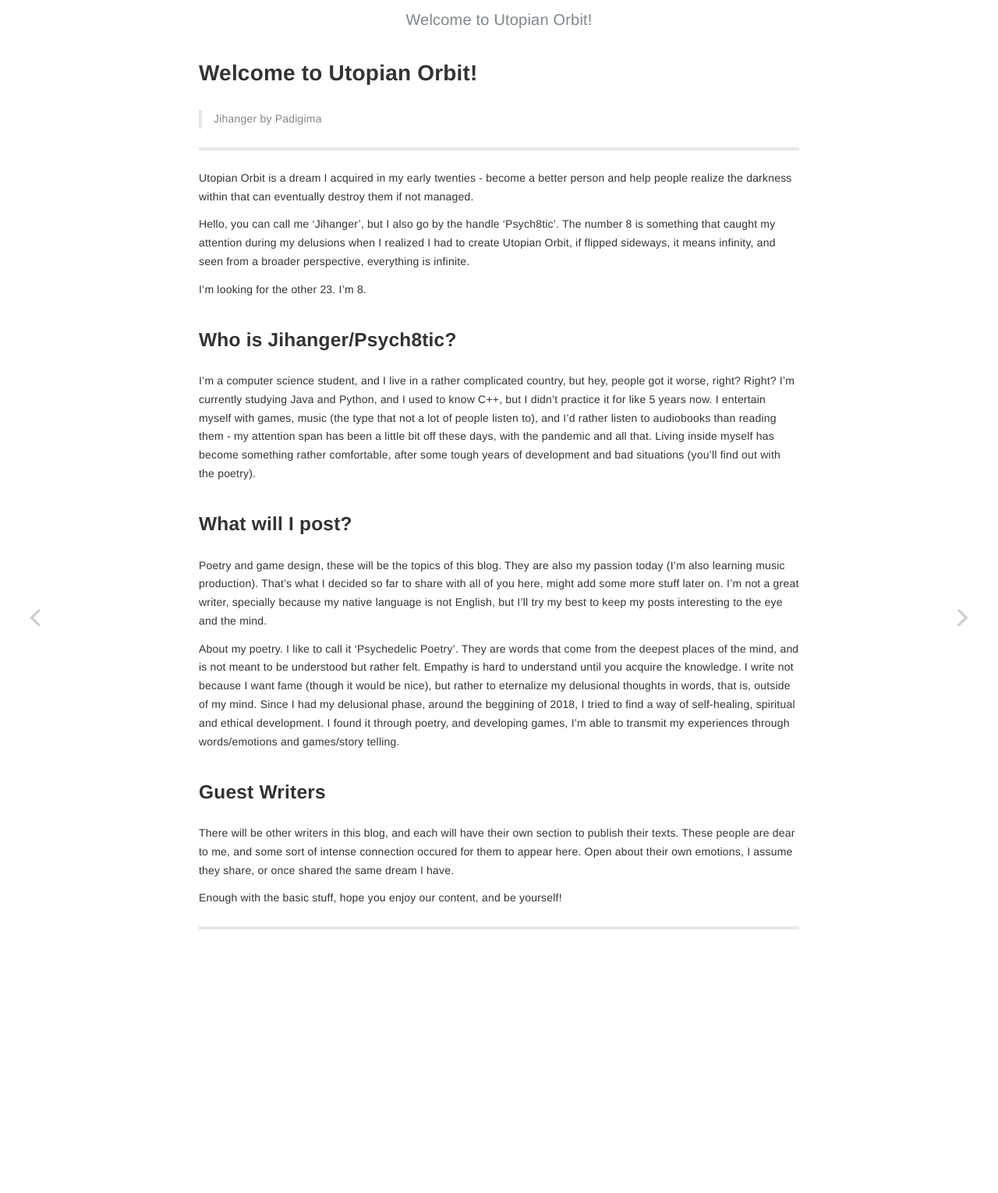
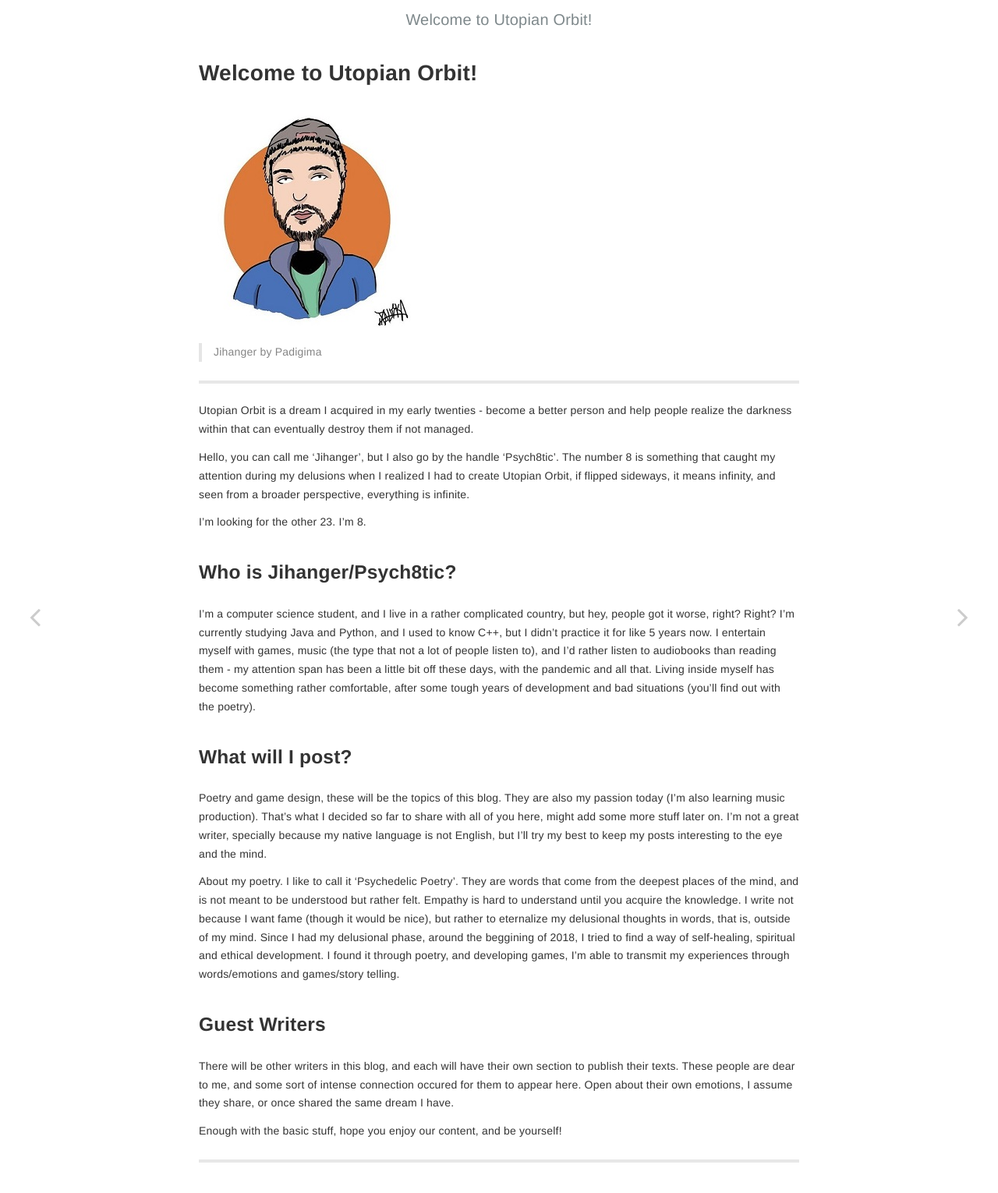
Before and after one commit to Jihanger-997/utopian_orbit_blog, a Jekyll site: the page built from _posts/2021-08-09-Welcome-To-Utopian-Orbit.markdown, in a window 1280 px wide. Shown: the whole page at 78% size. Built offline with Jekyll 4.4.1, drawn with Linux system fonts in a browser that asks for light colours.

Commit message:
added poetry,mary insta,general fixes

```diff
--- a/_posts/2021-08-09-Welcome-To-Utopian-Orbit.markdown
+++ b/_posts/2021-08-09-Welcome-To-Utopian-Orbit.markdown
@@ -6,7 +6,7 @@ categories: welcome
 author: Jihanger
 permalink: "/:year/:month/:day/:categories/:title/"
 ---
-
+<img src="{{ site.baseurl }}//assets/padigima.jpg">
 > Jihanger by Padigima
 
 <hr>
```
